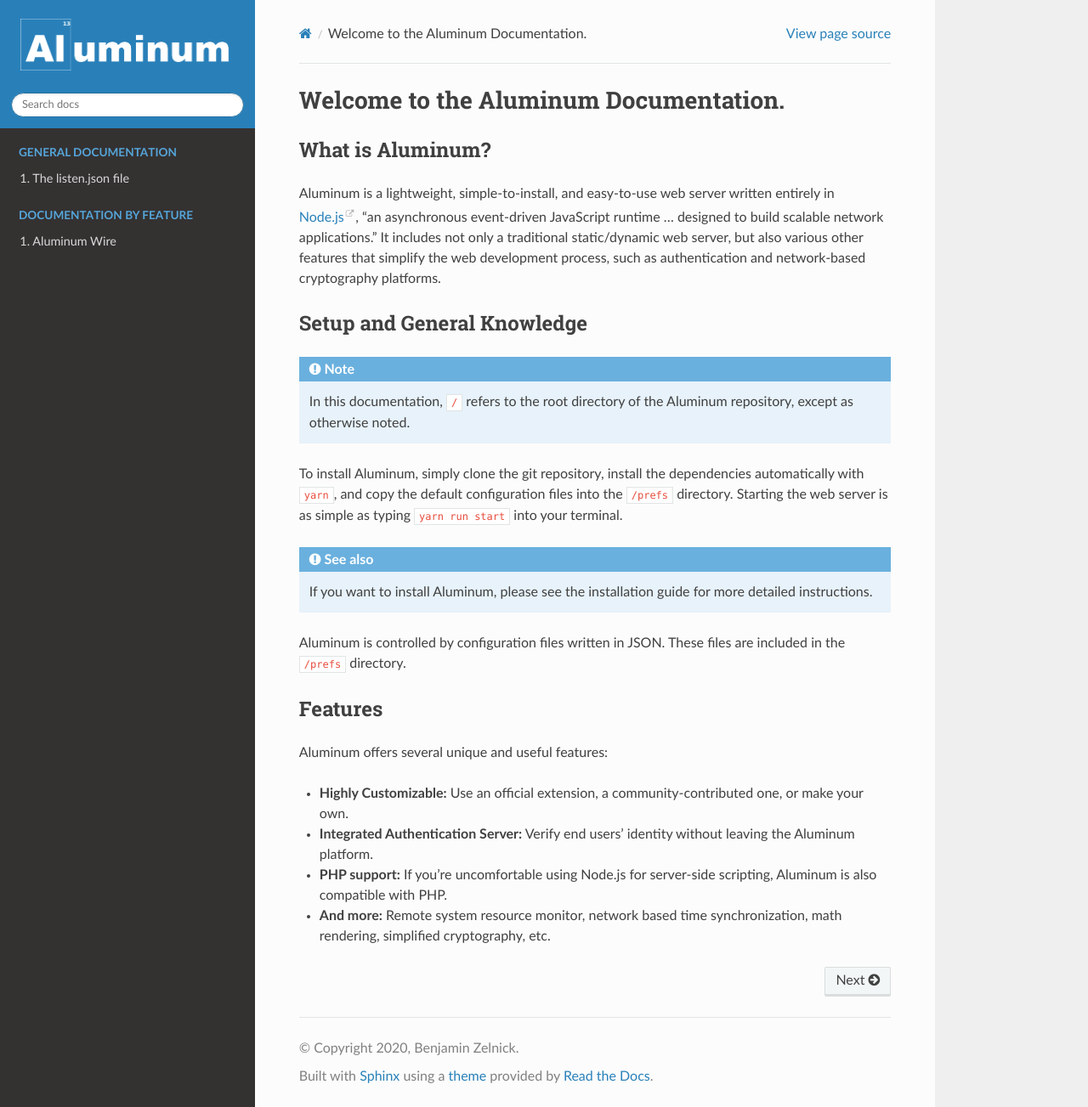
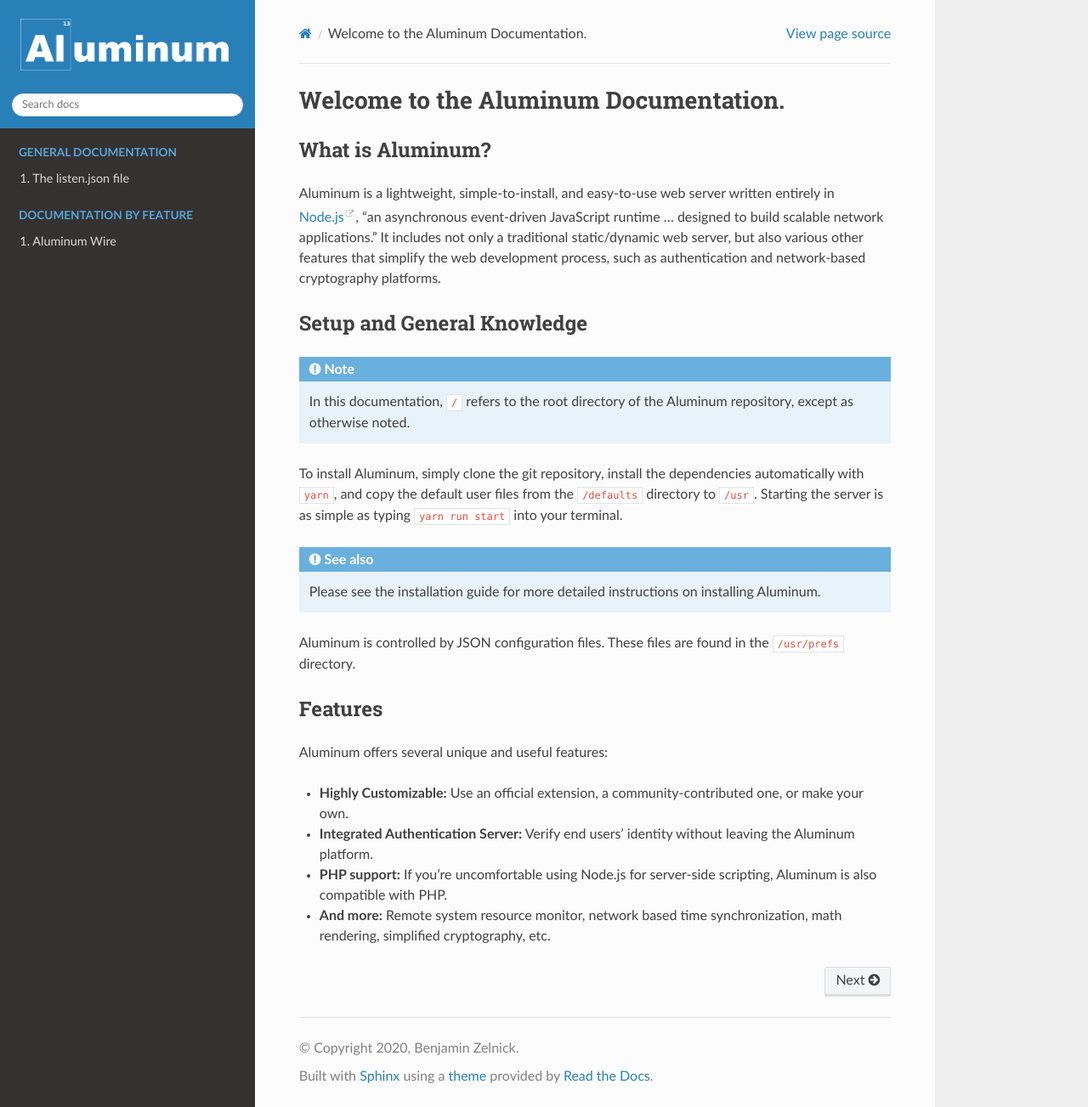
Before and after one commit to aluminumjs/aluminum, a Sphinx documentation site: the page built from docs/index.rst, in a window 1280 px wide and 1303 px high. Shown: the whole window at 85% size. Built offline with Sphinx 7.4.7 and the Read the Docs theme 2.0.0, drawn with Linux system fonts in a browser that asks for light colours.

Commit message:
[DOCS] Updated documentation homepage to reflect commit fc387d9
This commit updates the documentation homepage to reflect commit fc387d9. See the edits to line 16 (on the diff). It also includes general improvements to the homepage's wording.

```diff
--- a/docs/index.rst
+++ b/docs/index.rst
@@ -13,11 +13,11 @@
 
 .. note:: In this documentation, ``/`` refers to the root directory of the Aluminum repository, except as otherwise noted.
 
-To install Aluminum, simply clone the git repository, install the dependencies automatically with ``yarn``, and copy the default configuration files into the ``/prefs`` directory. Starting the web server is as simple as typing ``yarn run start`` into your terminal.
+To install Aluminum, simply clone the git repository, install the dependencies automatically with ``yarn``, and copy the default user files from the ``/defaults`` directory to ``/usr``. Starting the server is as simple as typing ``yarn run start`` into your terminal.
 
-.. seealso:: If you want to install Aluminum, please see the installation guide for more detailed instructions.
+.. seealso:: Please see the installation guide for more detailed instructions on installing Aluminum.
 
-Aluminum is controlled by configuration files written in JSON. These files are included in the ``/prefs`` directory.
+Aluminum is controlled by JSON configuration files. These files are found in the ``/usr/prefs`` directory.
 
 
 .. toctree::
```
